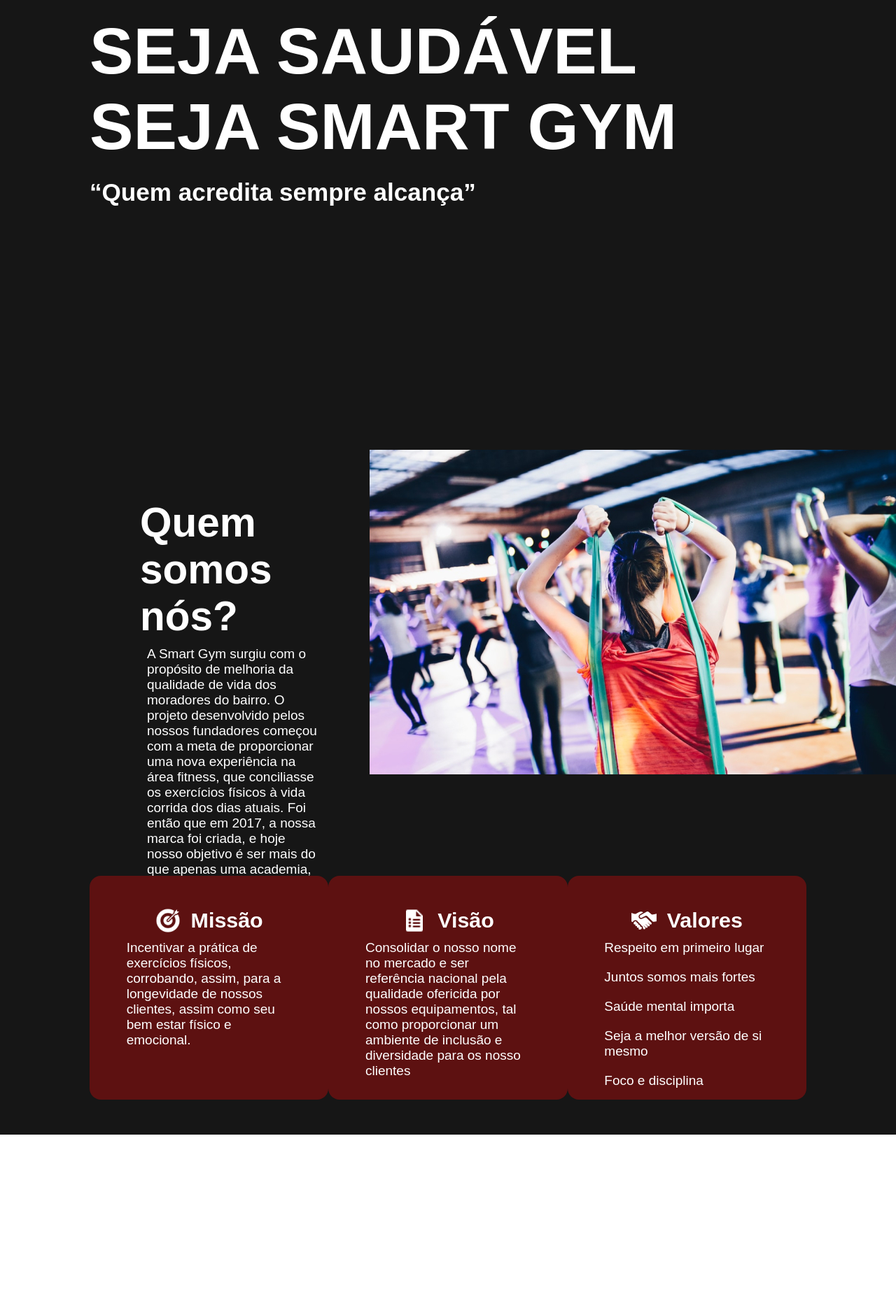
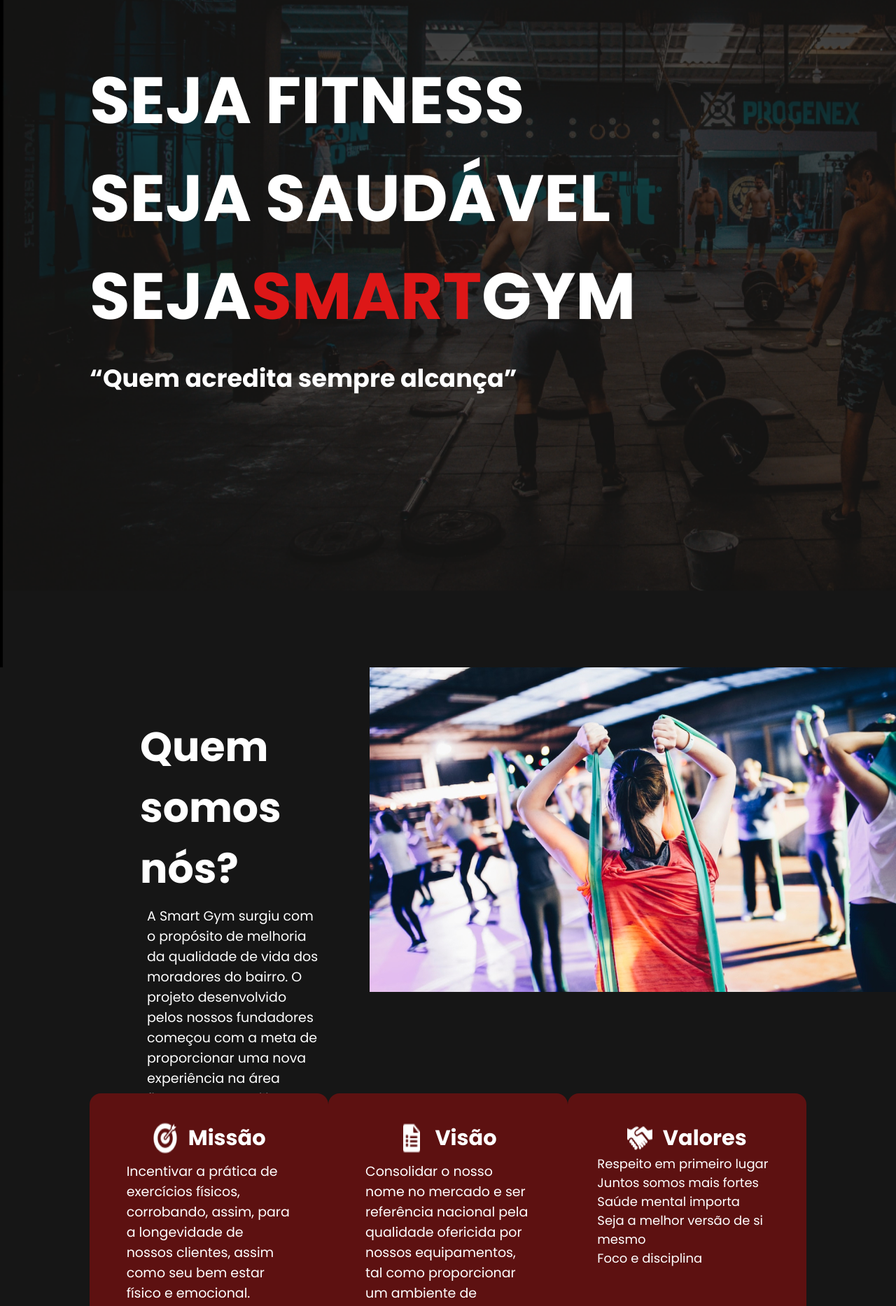
Before and after one commit to AmandaFernandes0701/Frontend-SmartGym---Projeto-Trainee, a React (Create React App) app in the folder smartgym/: page /home in a window 1280 px wide. Shown: the part 246-2113 px from the top of the page at 70% size. Before the commit the page ends 1868 px from the top, so only its background shows below. Built offline with nearby package versions, Linux system fonts and the light colour scheme.

Commit message:
Avanços da Home

```diff
--- a/smartgym/public/index.html
+++ b/smartgym/public/index.html
@@ -25,6 +25,9 @@
       Learn how to configure a non-root public URL by running `npm run build`.
     -->
     <title>React App</title>
+    <link rel="preconnect" href="https://fonts.googleapis.com">
+    <link rel="preconnect" href="https://fonts.gstatic.com" crossorigin>
+    <link href="https://fonts.googleapis.com/css2?family=Poppins:wght@400;700&display=swap" rel="stylesheet">
   </head>
   <body>
     <noscript>You need to enable JavaScript to run this app.</noscript>
--- a/smartgym/src/pages/Home/Home.css
+++ b/smartgym/src/pages/Home/Home.css
@@ -3,13 +3,32 @@
     height: 100%;
     width: 100%;
 }
+.plano_de_fundo_home{
+    height: 1200px;
+    width: 100%;
+    background-image: url(./background.png);
+    background-repeat: no-repeat;
+    background-size: cover;
+}
+
 .titulo_home{
     color: white;
     font-family: 'Poppins', sans-serif;
     font-size : 80px;
-    margin-top: 157px;
+    padding-top: 320px;
     margin-left: 10%;
 }
+.seja_smart_gym{
+    font-family: 'Poppins', sans-serif;
+    align-items: center;
+    display: flex;
+    flex-direction: row;
+}
+.smart_palavra{
+    font-size : 80px;
+    color: #DD1717;
+}
+
 .subtitulo_home{
     color: white;
     font-family: 'Poppins', sans-serif;
--- a/smartgym/src/pages/Home/Home.js
+++ b/smartgym/src/pages/Home/Home.js
@@ -3,16 +3,32 @@ import "./Home.css"
 
 function Home(){
     return ( <div className="body">
-
-        <div className="titulo_home">
+        <div className="plano_de_fundo_home">
+            <div className="titulo_home">
             <h3>SEJA FITNESS</h3>
             <h3>SEJA SAUDÁVEL</h3>
-            <h3>SEJA SMART GYM</h3>
+            <div className="seja_smart_gym">
+
+                <div className="seja_palavra">
+                <h3>SEJA</h3>
+                </div>
+
+                <div className="smart_palavra">
+                <h3> SMART </h3>
+                </div>
+
+                <div className="gym_palavra">
+                <h3>GYM</h3>
+                </div>
+
+            </div>
         </div>
 
         <div className="subtitulo_home">
             <h3>“Quem acredita sempre alcança”</h3>
         </div>
+        </div>
+
 
         <div className="who_we_are">
             <div className="secao_quem_somos_nos">
@@ -71,16 +87,15 @@ function Home(){
                     </div>
                 </div>
                 <div className="valores_bloco_3">
-                    <h1>Respeito em primeiro lugar</h1>
-                    <h1>Juntos somos mais fortes</h1>
-                    <h1>Saúde mental importa</h1>
-                    <h1>Seja a melhor versão de si mesmo</h1>
-                    <h1>Foco e disciplina</h1>
+                    <p>Respeito em primeiro lugar</p>
+                    <p>Juntos somos mais fortes</p>
+                    <p>Saúde mental importa</p>
+                    <p>Seja a melhor versão de si mesmo</p>
+                    <p>Foco e disciplina</p>
                 </div>
             </div>
 
         </div>
-
         </div>
 
     );
```
Also changed, not shown: smartgym/src/pages/Home/background.png (added).
